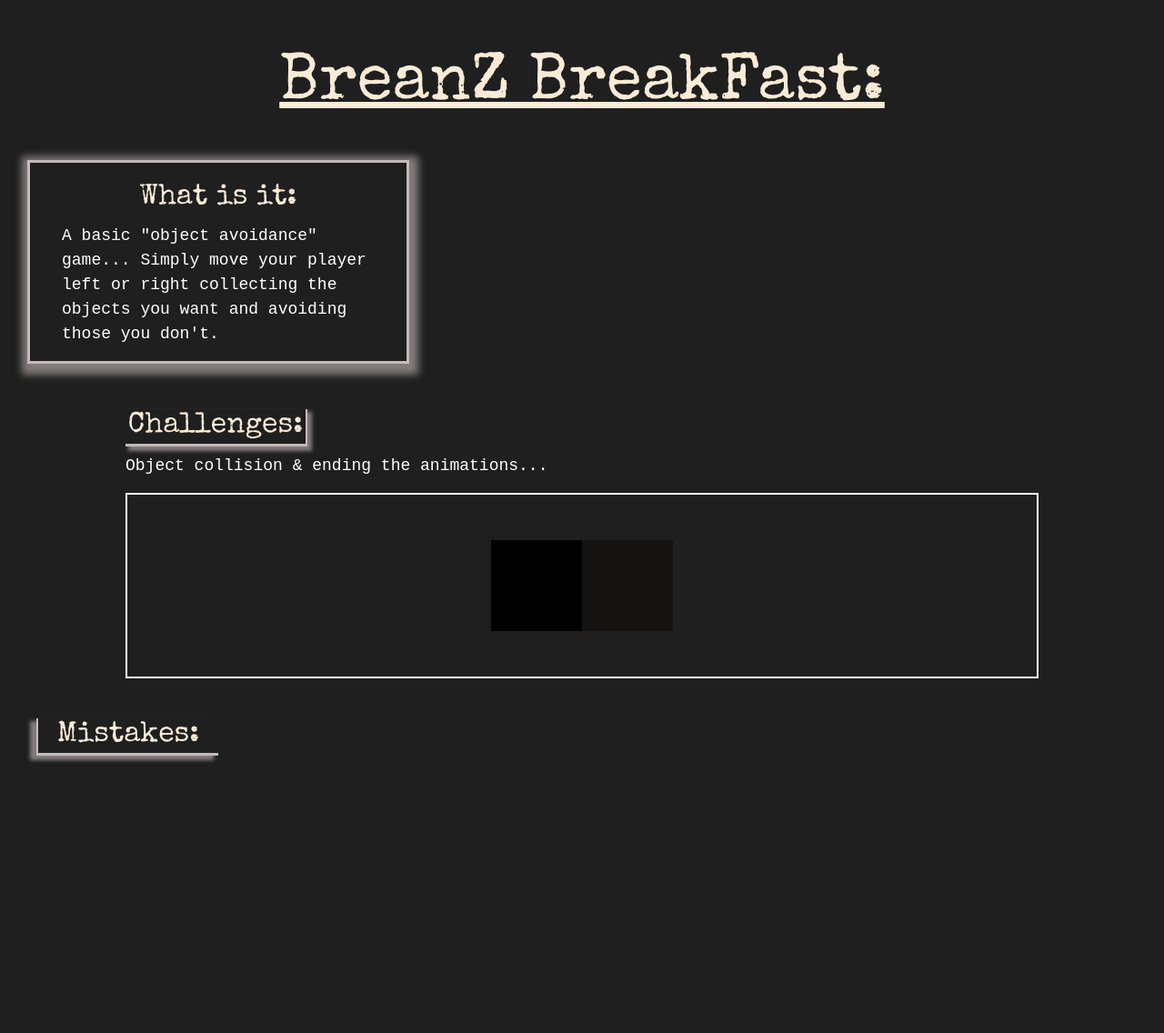
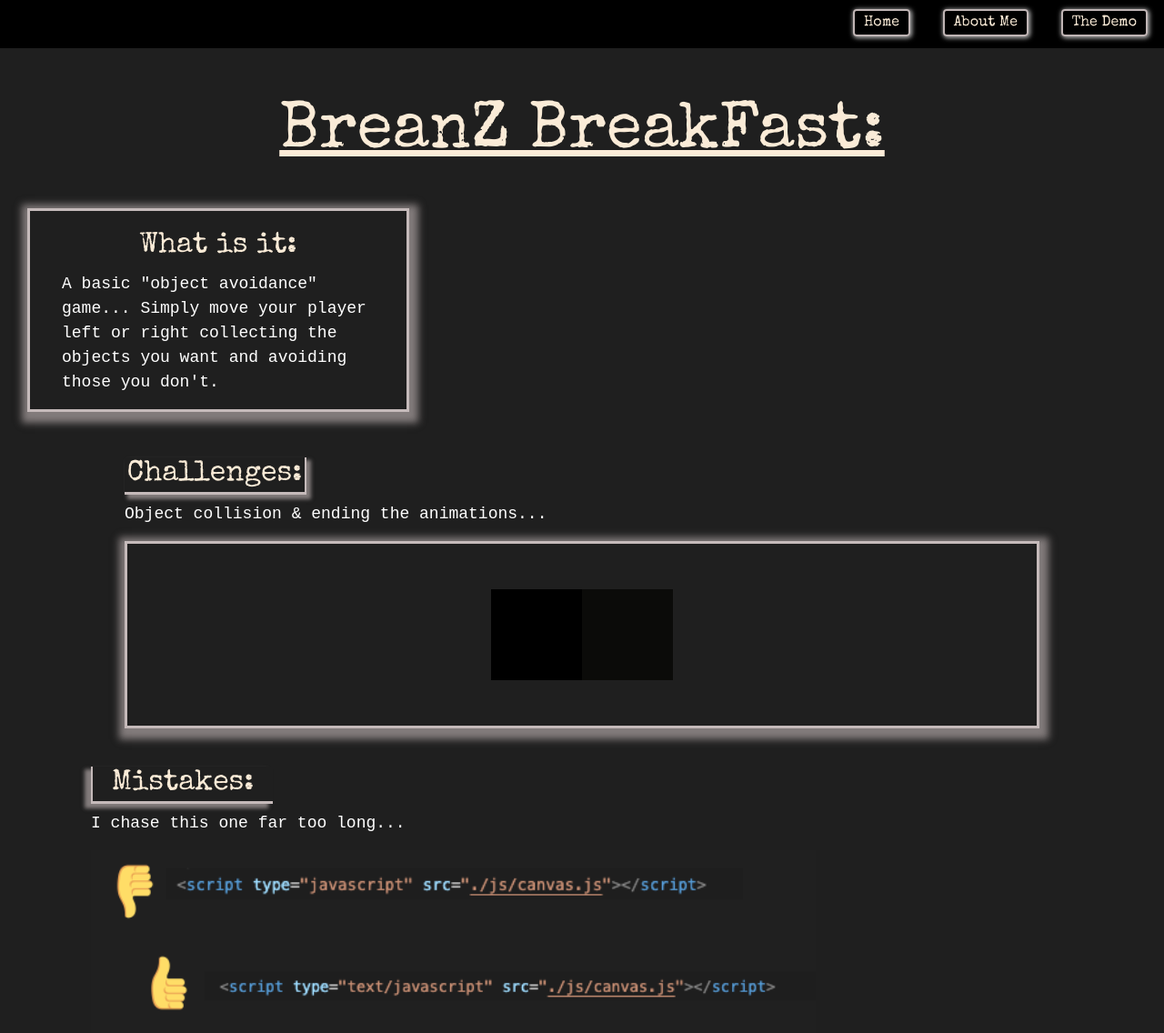
Before and after one commit to B0ZZW3LL/Module-1-Project-Presentation, a plain HTML site: page views/gameinfo.html in a window 1280 px wide. Shown: the whole page at 91% size. Before the commit the page ends 839 px from the top, so only its background shows below. Drawn offline with nearby package versions, Linux system fonts and the light colour scheme.

Commit message:
all pages functional, further sytling

```diff
--- a/css/style.css
+++ b/css/style.css
@@ -61,6 +61,7 @@ ul {
     padding: 10px 20px 10px 20px;
     background-color: rgba(249, 246, 246, 0.112);
     box-shadow: 2px 4px 8px 8px #000000;
+    font-family: 'Special Elite', cursive;
 }
 
 #page-links a:hover {
@@ -68,6 +69,29 @@ ul {
     border: 8px solid rgba(227, 214, 214, 0.846);
     font-weight: 700;
     text-decoration: none;
+}
+
+#nav-bar {
+    display: flex;
+    justify-content: flex-end;
+    padding-top: 10px;
+    background-color: #000000;
+}
+
+#nav-bar ul {
+    display: flex;
+    justify-content: space-around;
+    width: 400px;
+}
+
+#nav-bar a {
+    color: antiquewhite;
+    font-family: 'Special Elite', cursive;
+    text-decoration: none;
+    border: 2px solid rgba(227, 214, 214, 0.846);
+    border-radius: 4px;
+    padding: 5px 10px 5px 10px;
+    box-shadow: 1px 1px 5px 1px #ffffffb0;
 }
 
 #map-image img {
--- a/css/style1.css
+++ b/css/style1.css
@@ -40,6 +40,30 @@ p {
     color: white;
 }
 
+#nav-bar {
+    display: flex;
+    justify-content: flex-end;
+    padding-top: 10px;
+    background-color: #000000;
+}
+
+#nav-bar ul {
+    display: flex;
+    justify-content: space-around;
+    width: 400px;
+    list-style: none;
+}
+
+#nav-bar a {
+    color: antiquewhite;
+    font-family: 'Special Elite', cursive;
+    text-decoration: none;
+    border: 2px solid rgba(227, 214, 214, 0.846);
+    border-radius: 4px;
+    padding: 5px 10px 5px 10px;
+    box-shadow: 1px 1px 5px 1px #ffffffb0;
+}
+
 #what-is-it {
     width: 420px;
     text-align: left;
@@ -69,13 +93,14 @@ p {
 }
 
 #game-space {
-    border: 2px solid white
+    border: solid 3px rgba(227, 214, 214, 0.846);
+    box-shadow: 2px 4px 8px 8px rgba(227, 214, 214, 0.507);
 }
 
 #mistakes {
     display: flex;
     justify-content: flex-start;
-    margin-left: 40px;
+    margin-left: 100px;
     padding-top: 40px;
 }
 
--- a/js/canvas.js
+++ b/js/canvas.js
@@ -20,7 +20,7 @@ window.onload = () => {
 
             draw: function() {
                 ctx.fillRect(this.x, this.y, this.width, this.height);
-                ctx.fillStyle = 'rgba(21, 18, 18, 0.909)';
+                ctx.fillStyle = 'rgb(11, 11, 9)';
             },
 
             right() {
@@ -43,7 +43,6 @@ window.onload = () => {
             },
 
             draw: function() {
-               // ctx.fillstyle ='antiquewhite';
                 ctx.fillRect(this.x, this.y, this.width, this.height);
                 ctx.fillStyle = 'black';
             },
--- a/views/gameinfo.html
+++ b/views/gameinfo.html
@@ -10,6 +10,15 @@
     <style>@import url('https://fonts.googleapis.com/css2?family=Special+Elite&display=swap');</style>
   </head>
   <body>
+
+    <nav id="nav-bar">
+      <ul>
+        <li><a href="../index.html" >Home</a></li>
+        <li><a href="../views/aboutme.html">About Me</a></li>
+        <li><a href="../views/demo.html">The Demo</a></li>
+      </ul>
+    </nav>
+
       <h1><u>BreanZ BreakFast:</u></h1>
 
       <div id="what-is-it">
@@ -28,6 +37,8 @@
       <div id="mistakes">
         <div>
           <h2>Mistakes:</h2>
+          <p>I chase this one far too long...</p>
+          <img src="../img/mistake.png" class="img-fluid" alt="Responsive image">
         </div>
       </div>
 
```
Also changed, not shown: index.html (+1 -1 lines), views/aboutme.html (+9 -19 lines), views/demo.html (+9 -0 lines), img/mistake.png (added).
